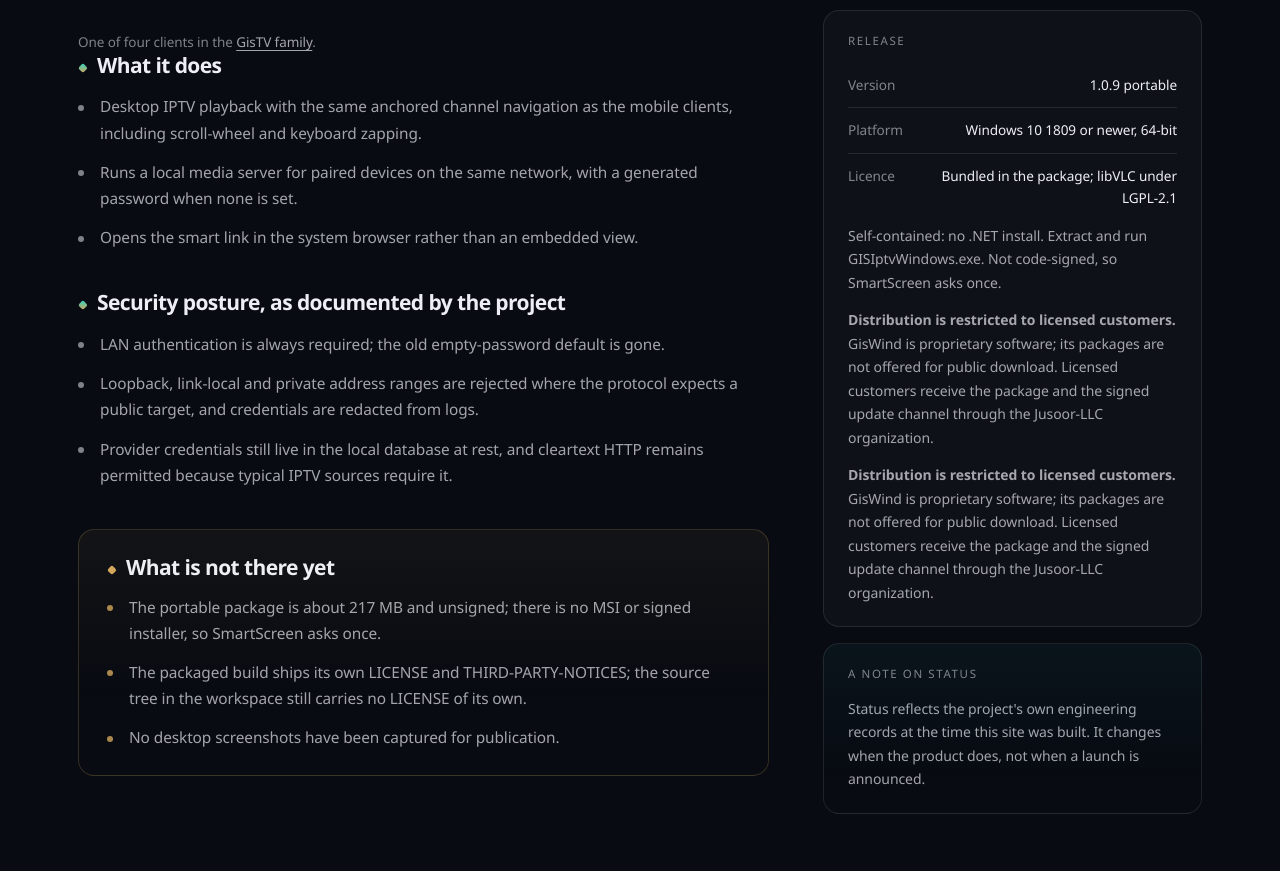
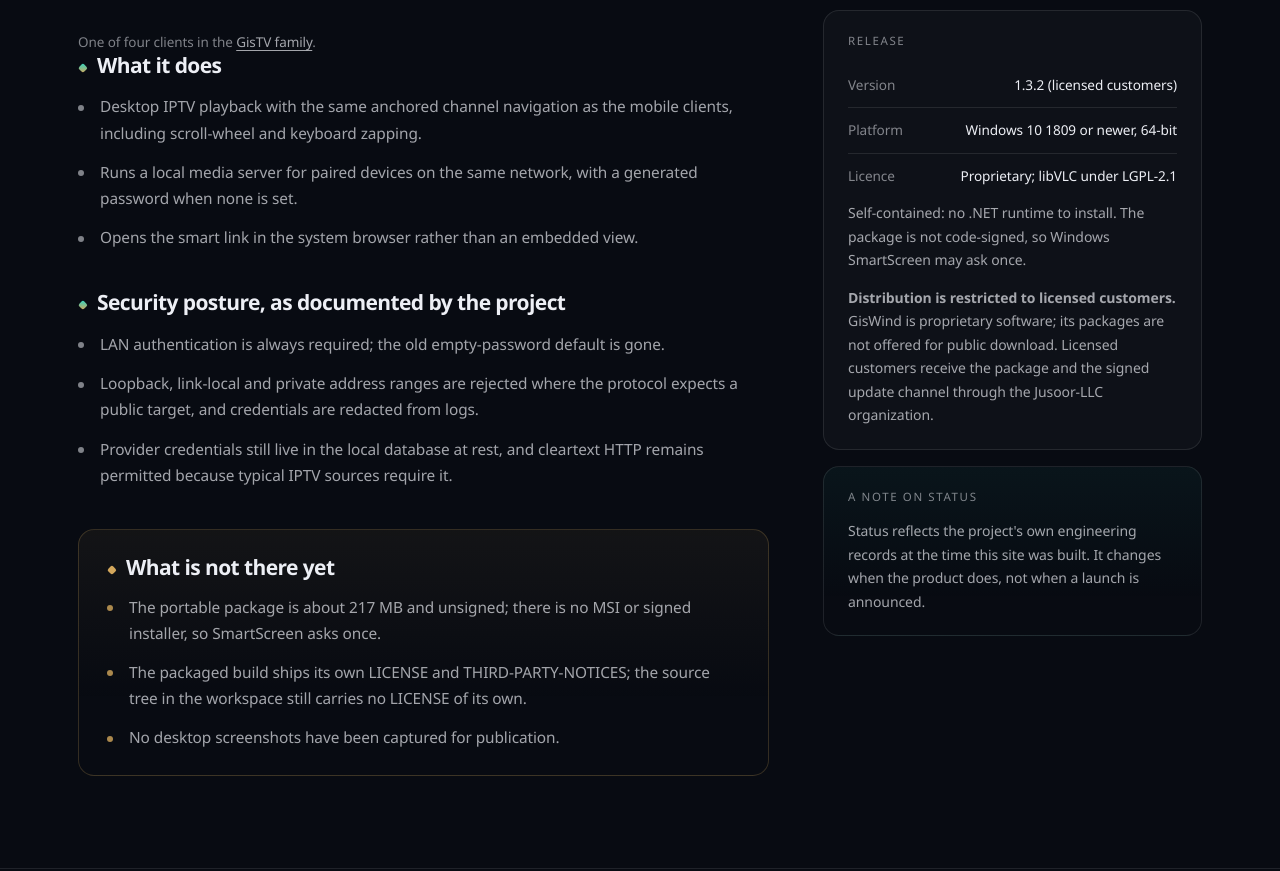
Before and after one commit to gis1948/gis1948.github.io, a plain HTML site: page products/giswind/index.html in a window 1280 px wide. Shown: the part 840-1711 px from the top of the page. Drawn offline with Linux system fonts and the light colour scheme.

Commit message:
GisWind product page: remove download-era instructions, state licensed-only distribution, fix duplicated notice

```diff
--- a/products/giswind/index.html
+++ b/products/giswind/index.html
@@ -111,12 +111,12 @@
       <div class="aside-card aside-card--release">
         <h2 class="aside-card__h">Release</h2>
         <dl class="facts">
-          <div class="fact"><dt>Version</dt><dd>1.0.9 portable</dd></div>
+          <div class="fact"><dt>Version</dt><dd>1.3.2 (licensed customers)</dd></div>
           <div class="fact"><dt>Platform</dt><dd>Windows 10 1809 or newer, 64-bit</dd></div>
-          <div class="fact"><dt>Licence</dt><dd>Bundled in the package; libVLC under LGPL-2.1</dd></div>
+          <div class="fact"><dt>Licence</dt><dd>Proprietary; libVLC under LGPL-2.1</dd></div>
         </dl>
-        <p class="release-note">Self-contained: no .NET install. Extract and run GISIptvWindows.exe. Not code-signed, so SmartScreen asks once.</p>
-        <p class="release-note"><strong>Distribution is restricted to licensed customers.</strong> GisWind is proprietary software; its packages are not offered for public download. Licensed customers receive the package and the signed update channel through the Jusoor-LLC organization.</p><p class="release-note"><p class="release-note"><strong>Distribution is restricted to licensed customers.</strong> GisWind is proprietary software; its packages are not offered for public download. Licensed customers receive the package and the signed update channel through the Jusoor-LLC organization.</p></p>
+        <p class="release-note">Self-contained: no .NET runtime to install. The package is not code-signed, so Windows SmartScreen may ask once.</p>
+        <p class="release-note"><strong>Distribution is restricted to licensed customers.</strong> GisWind is proprietary software; its packages are not offered for public download. Licensed customers receive the package and the signed update channel through the Jusoor-LLC organization.</p>
       </div>
       <div class="aside-card aside-card--note">
         <h2 class="aside-card__h">A note on status</h2>
```
